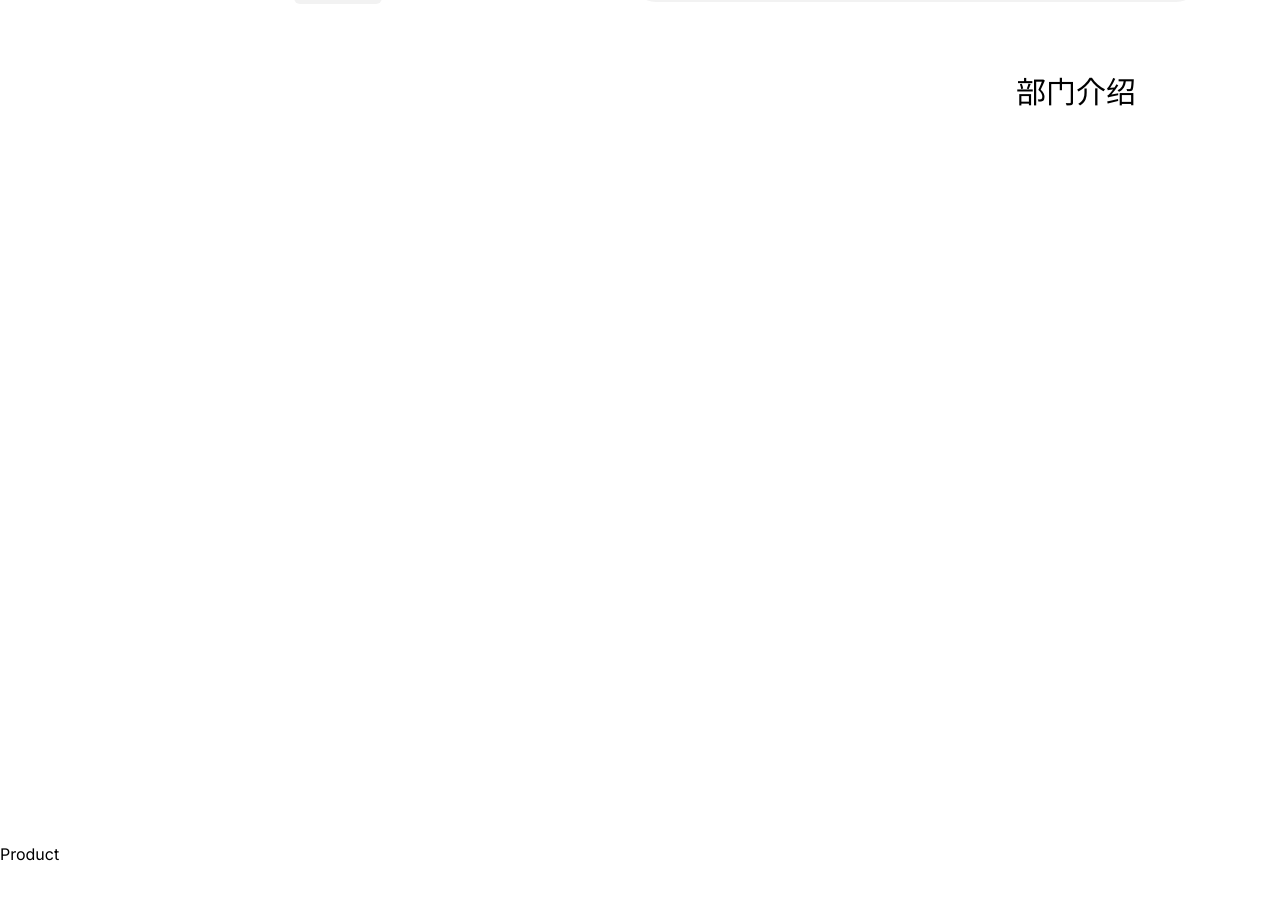
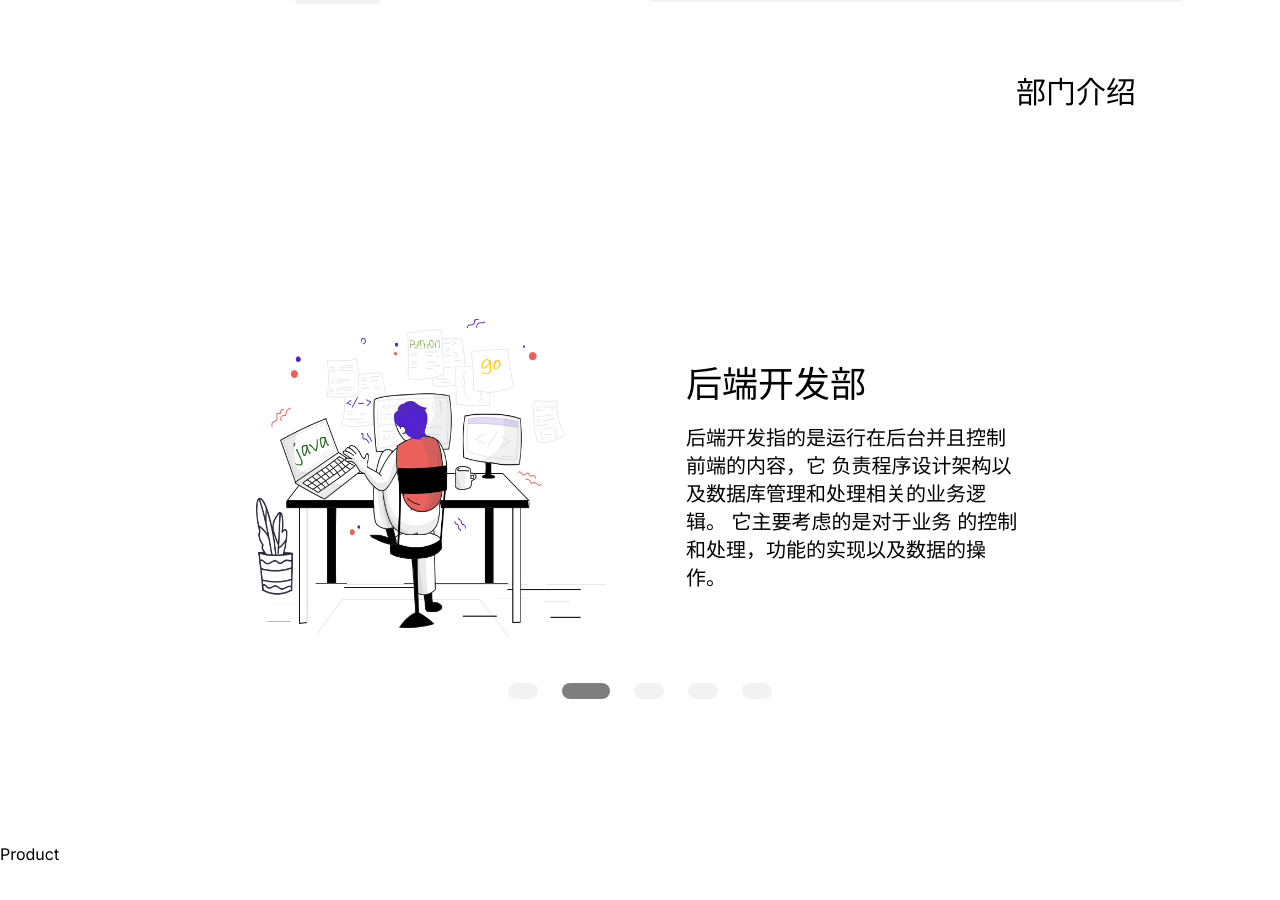
Before and after one commit to chaosspace/recruit-remake, a Next.js app: page / in a window 1280 px wide. Shown: the part 1558-2458 px from the top of the page. Built offline with nearby package versions, Linux system fonts and the light colour scheme.

Commit message:
finish slider

```diff
--- a/src/app/components/Cover.tsx
+++ b/src/app/components/Cover.tsx
@@ -38,6 +38,12 @@ export const Cover = () => {
 							className="cursor-pointer text-white font-semibold sm:hover:text-textHover duration-200"
 						>
 							产品介绍
+						</a>
+						<a
+							href="#message"
+							className="cursor-pointer text-white font-semibold sm:hover:text-textHover duration-200"
+						>
+							成员动态
 						</a>
 						<a
 							href="#recruit"
--- a/src/app/components/Members.tsx
+++ b/src/app/components/Members.tsx
@@ -1,26 +1,123 @@
 "use client";
 
-import React, { useEffect, useState } from "react";
+import React, { useEffect, useMemo, useState } from "react";
+import Image from "next/image";
 import { useInterval } from "../utils/hooks";
+import frontEnd from "../../../public/assets/qianduan.png";
+import backEnd from "../../../public/assets/houduan.png";
+import chanpin from "../../../public/assets/chanpin.png";
+import jiqixuexi from "../../../public/assets/jiqixuexi.png";
+import anzhuo from "../../../public/assets/anzhuo.png";
+import { StaticImageData } from "next/image";
+import { escape } from "querystring";
+
+type SliderItemType = {
+	image: StaticImageData;
+	title: string;
+	description: string;
+};
+
+const sliderData: SliderItemType[] = [
+	{
+		image: frontEnd,
+		title: "Web开发部",
+		description:
+			"前端即网站前台部分，运行在PC端，移动端等浏览器 上展现给用户浏览的网页。前端开发人员可以使用完美的动效设计和前端技术，给用 户带来极高的页面视觉体验和用户交互体验。",
+	},
+	{
+		image: backEnd,
+		title: "后端开发部",
+		description:
+			"后端开发指的是运行在后台并且控制前端的内容，它 负责程序设计架构以及数据库管理和处理相关的业务逻辑。 它主要考虑的是对于业务 的控制和处理，功能的实现以及数据的操作。",
+	},
+	{
+		image: chanpin,
+		title: "产品设计部",
+		description:
+			"捕捉事物间逻辑，倾听用户们需求，结合各平台数据，设计最好 用产品。来产品策划部, 培养更缜密的思维，学习产品设计，将从道术器三个层面，建 立自己与互联网产品的亲密联系。",
+	},
+	{
+		image: jiqixuexi,
+		title: "机器学习部",
+		description:
+			"机器学习从从历史数据中学习规律，将规律应用到未来中。我们致 力于研究如何 通过计算的手段，利用数据构建模型，量化过去，预测未来。",
+	},
+	{
+		image: anzhuo,
+		title: "Android开发部",
+		description:
+			"Android开发是指从事Android系统操作应用和各种Android平台功能 应用， 以安卓平台为对象，通过Android studio来布局设计界面与接口实现功能从而达到 开发手机软件app。",
+	},
+];
 
 export const Members = () => {
 	const [index, setIndex] = useState(0);
+	const { clear, resetInterval } = useInterval(() => {
+		console.log("execute");
 
-	const pre = () => {};
+		setIndex((pre) => {
+			if (pre >= 4) return 0;
+			else {
+				return pre + 1;
+			}
+		});
+	}, 4000);
+
+	const to = (toIndex: number) => {
+		console.log(toIndex);
+		setIndex(toIndex);
+		resetInterval();
+	};
 
 	useEffect(() => {
-		const { intervalId } = useInterval(pre, 5000);
-		return () => {
-			clearInterval(intervalId);
-		};
-	});
+		return clear;
+	}, []);
 
 	return (
 		<div id="members" className="h-screen p-8 sm:px-16 lg:px-36">
 			<div className="flex flex-row-reverse text-xl sm:text-2xl lg:text-3xl">
 				部门介绍
 			</div>
-			<div className="h-full"></div>
+			<div className="h-full w-[60vw] max-w-[800px] overflow-x-hidden mx-auto flex items-center relative">
+				<div
+					className="absolute transition-all duration-1000 flex"
+					style={{ transform: `translateX(-${index * 20}%)` }}
+				>
+					{sliderData.map((item) => {
+						return (
+							<div
+								key={item.title}
+								className="flex w-[60vw] max-w-[800px] items-center justify-center"
+							>
+								<div>
+									<Image src={item.image} width={350} alt={item.title} />
+								</div>
+								<div className="ml-[40px] lg:ml-[80px] flex-1">
+									<div className="text-lg sm:text-2xl lg:text-4xl">
+										{item.title}
+									</div>
+									<p className="mt-[20px] text-base sm:text-lg lg:text-xl">
+										{item.description}
+									</p>
+								</div>
+							</div>
+						);
+					})}
+				</div>
+				<div className="flex absolute gap-6 bottom-[20%] left-[50%] -translate-x-[50%]">
+					{sliderData.map((item, idx) => {
+						return (
+							<span
+								onClick={() => to(idx)}
+								key={`${item.title}_span`}
+								className={`select-none cursor-pointer transition-all duration-[500] h-[16px] rounded-2xl ${
+									index === idx ? "bg-dark w-[48px]" : "bg-[#f2f2f2] w-[30px]"
+								}`}
+							/>
+						);
+					})}
+				</div>
+			</div>
 		</div>
 	);
 };
--- /dev/null
+++ b/src/app/components/Message.tsx
@@ -0,0 +1,5 @@
+import React from "react";
+
+export const Message = () => {
+	return <div id="message" className="h-screen">Message</div>;
+};
--- a/src/app/components/index.ts
+++ b/src/app/components/index.ts
@@ -5,3 +5,4 @@ export * from "./Product";
 export * from "./Schedule";
 export * from "../utils/WithShowUp";
 export * from "./Backer";
+export * from "./Message";
--- a/src/app/page.tsx
+++ b/src/app/page.tsx
@@ -1,4 +1,11 @@
-import { Cover, AboutUs, Members, Product, Schedule } from "./components";
+import {
+	Cover,
+	AboutUs,
+	Members,
+	Product,
+	Schedule,
+	Message,
+} from "./components";
 import leftLogo from "../../public/assets/logo1.png";
 import rightCode from "../../public/assets/qrcode.png";
 import Image from "next/image";
@@ -10,6 +17,7 @@ export default function Home() {
 			<AboutUs />
 			<Members />
 			<Product />
+			<Message />
 			<Schedule />
 			<div className="bg-[#f2f2f2] flex justify-around items-center flex-wrap sm:flex-row sm:justify-center sm:gap-12">
 				<div className="w-[40%] sm:w-auto p-2 border-r-0 sm:border-r-[1px] border-black">
--- a/src/app/utils/hooks.ts
+++ b/src/app/utils/hooks.ts
@@ -1,7 +1,28 @@
-export const useInterval = (executor: Function, gap = 3000) => {
-	const intervalId = setInterval(() => {
-		executor();
-		console.log(1);
-	}, gap);
-	return { intervalId };
+import { useRef, useEffect } from "react";
+
+export const useInterval = (executor: Function, delay = 3000) => {
+	const intervalId = useRef<NodeJS.Timeout | null>(null);
+
+	useEffect(() => {
+		intervalId.current = setInterval(() => {
+			executor();
+		}, delay);
+	}, [delay]);
+
+	const clear = () => {
+		if (intervalId.current) {
+			clearInterval(intervalId.current);
+		}
+	};
+
+	const resetInterval = () => {
+		if (intervalId.current) {
+			clear();
+			intervalId.current = setInterval(() => {
+				executor();
+			}, delay);
+		}
+	};
+
+	return { clear, resetInterval };
 };
--- a/tailwind.config.ts
+++ b/tailwind.config.ts
@@ -13,6 +13,9 @@ const config: Config = {
 				"gradient-conic":
 					"conic-gradient(from 180deg at 50% 50%, var(--tw-gradient-stops))",
 			},
+			backgroundColor: {
+				dark: "hsla(0, 0%, 16.9%, 0.6)",
+			},
 			colors: {
 				textHover: "rgba(182, 154, 45,1)",
 			},
```
